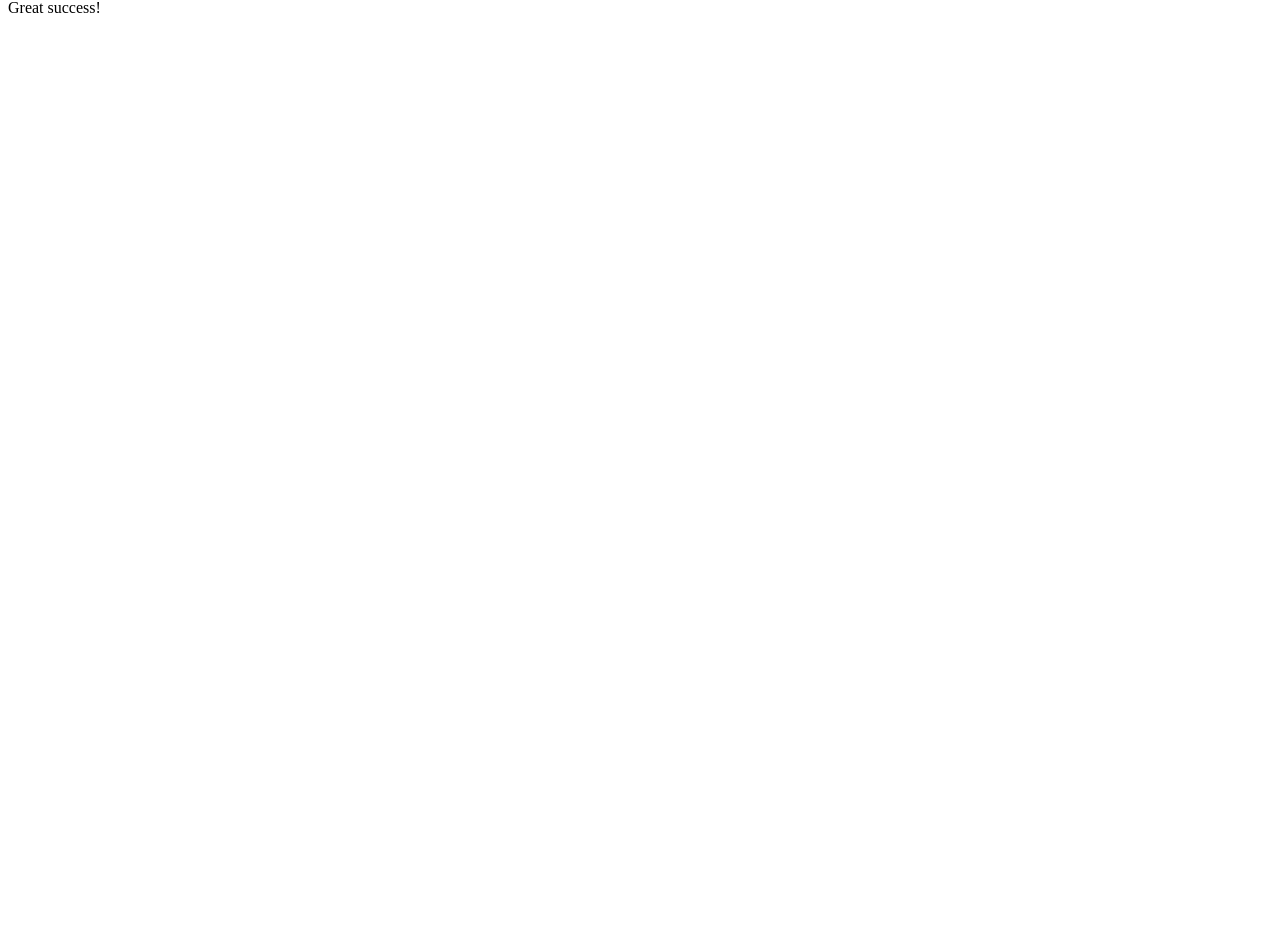
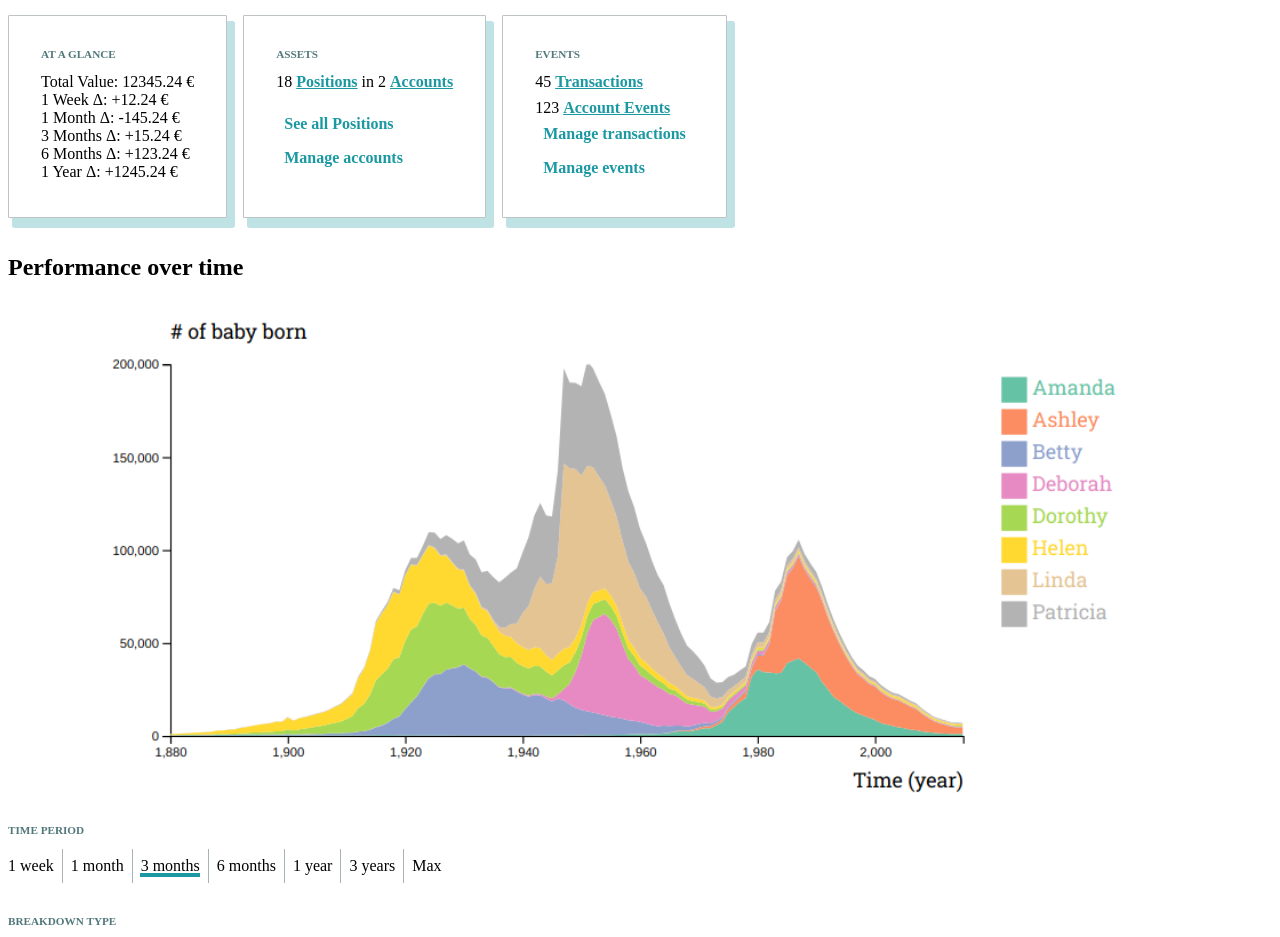
Before and after one commit to ilonajulczuk/invertimo, a React app: page / in a window 1280 px wide. Shown: the part 81-1018 px from the top of the page. Before the commit the page ends 800 px from the top, so only its background shows below. Built offline with nearby package versions, Linux system fonts and the light colour scheme; the HTML template or start-up script is replaced by a standard one.

Commit message:
Mock out the Portfolio page
- it's not interactive and is based on fake data
- the graph is completely unrelated but is there for UI purposes

```diff
--- a/assets/App.js
+++ b/assets/App.js
@@ -1,12 +1,11 @@
 import React from 'react';
-
+import Portfolio from './Portfolio.js';
 
 export default class App extends React.Component {
     render() {
         return (
             <div>
-                <h1>Hello from React!</h1>
-                <p className="button">Great success!</p>
+                <Portfolio/>
             </div>
         );
     }
--- /dev/null
+++ b/assets/Portfolio.js
@@ -0,0 +1,114 @@
+import React from 'react';
+import stacked_area_graph from './stacked_area_graph.png';
+import './portfolio.css';
+
+class PortfolioOverview extends React.Component {
+    render() {
+        let position_count = 18;
+        let account_count = 2;
+
+        let transaction_count = 45;
+        let account_event_count = 123;
+
+        return (
+            <div className="portfolio-overview">
+                <div className="portfolio-overview-card card">
+                    <span className="card-label">At a glance</span>
+                    <ul className="portfolio-stats-list">
+                        <li>
+                            Total Value: 12345.24 €
+                        </li>
+                        <li>
+                            1 Week Δ: +12.24 €
+                        </li>
+                        <li>
+                            1 Month Δ: -145.24 €
+                        </li>
+                        <li>
+                            3 Months Δ: +15.24 €
+                        </li>
+                        <li>
+                            6 Months Δ: +123.24 €
+                        </li>
+                        <li>
+                            1 Year Δ: +1245.24 €
+                        </li>
+                    </ul>
+                </div>
+                <div className="card">
+                    <span className="card-label">Assets</span>
+                    <p>
+                        {position_count} <a href="">Positions</a> in {account_count}  <a href=""> {account_count > 1 ? "Accounts" : "Account"}</a>
+                    </p>
+                    <a className="button">See all Positions</a>
+                    <a className="button">Manage accounts</a>
+                </div>
+                <div className="card">
+                <span className="card-label">Events</span>
+                    <div>{transaction_count} <a href="">Transactions</a></div>
+                    <div>{account_event_count} <a href="">Account Events</a></div>
+                    <a className="button">Manage transactions</a>
+                    <a className="button">Manage events</a>
+                </div>
+            </div>
+        )
+    }
+}
+
+class PortfolioChart extends React.Component {
+    render() {
+        return (
+            <div className="portfolio-chart">
+                <h2>Performance over time</h2>
+                <img src={stacked_area_graph} />
+                <span className="card-label">
+                    Time period
+                </span>
+                <ul className="time-selectors">
+                    <li>
+                        1 week
+                    </li>
+                    <li>
+                        1 month
+                    </li>
+                    <li class="active-time-selector">
+                        3 months
+                    </li>
+                    <li>
+                        6 months
+                    </li>
+                    <li>
+                        1 year
+                    </li>
+                    <li>
+                        3 years
+                    </li>
+                    <li>
+                        Max
+                    </li>
+                </ul>
+                <span className="card-label">
+                    Breakdown type
+                </span>
+                <select>
+                    <option value="security">By security</option>
+                    <option value="account">By account</option>
+                </select>
+            </div>
+        )
+    }
+}
+
+export default class Portfolio extends React.Component {
+
+    render() {
+        return (
+            <div>
+                <h1>Portfolio</h1>
+                <PortfolioOverview />
+                <PortfolioChart />
+            </div>
+        )
+
+    }
+}
--- /dev/null
+++ b/assets/portfolio.css
@@ -0,0 +1,96 @@
+.portfolio-chart {
+    display: flex;
+    flex-direction: column;
+    margin-bottom: 4em;
+}
+
+.portfolio-overview {
+    display: flex;
+}
+
+.card {
+    padding: 2em;
+    border-radius: 1px;
+    border: 1px solid #384a5052;
+    display: flex;
+    flex-direction: column;
+    margin: 1em;
+    margin-left: 0;
+    box-shadow: 6px 8px 0px 2px #1b98a147;
+}
+
+.card div {
+    margin-top: 0.5em;
+}
+a {
+    color: #1b98a1;
+    font-weight: bold;
+}
+
+a.button {
+    padding: 0.5em;
+}
+.card-label {
+    text-transform: uppercase;
+    font-weight: bold;
+    color: #52787b;
+    font-size: 0.7em;
+    margin-bottom: 0.5em;
+}
+
+.card p {
+    margin-top: 0.5em;
+}
+
+.card ul {
+    list-style-type: none;
+    margin: 0;
+    margin-top: 0.5em;
+    padding: 0;
+    display: flex;
+    flex-direction: column;
+}
+
+ul.time-selectors {
+    list-style-type: none;
+    margin: 0;
+    margin-top: 0.5em;
+    padding: 0;
+    display: flex;
+    flex-direction: row;
+    margin-bottom: 2em;
+}
+
+ul.time-selectors li {
+    padding: 0.5em;
+    border-right: 1px solid #40535371;
+}
+
+ul.time-selectors li:last-child {
+    padding: 0.5em;
+    border-right: none;
+}
+ul.time-selectors li:first-child {
+    padding-left: 0;
+}
+
+
+.active-time-selector {
+    position: relative;
+}
+
+.active-time-selector::before {
+    content: "";
+    position: absolute;
+    border-top: 4px solid #1b98a1;
+    width: 80%;
+    height: 2px;
+    bottom: 4px;
+    left: 10%;
+    z-index: -1;
+}
+
+select {
+    margin-top: 0.5em;
+    max-width: 200px;
+}
--- a/package.json
+++ b/package.json
@@ -23,6 +23,8 @@
     "@babel/preset-env": "^7.13.15",
     "@babel/preset-react": "^7.13.13",
     "babel-loader": "^8.2.2",
+    "css-loader": "^5.2.4",
+    "style-loader": "^2.0.0",
     "webpack": "^5.33.2",
     "webpack-cli": "^4.6.0"
   },
--- a/static/base.css
+++ b/static/base.css
@@ -22,7 +22,7 @@ h1, h2, h3, h4, h5 {
     display: grid;
     grid-template-columns: 1fr;
     /* Side nav is hidden on mobile */
-    grid-template-rows: 120px 1fr 120px;
+    grid-template-rows: 60px 1fr 120px;
     grid-template-areas: 'header' 'main' 'footer';
     height: 100vh;
 }
@@ -61,6 +61,8 @@ h1, h2, h3, h4, h5 {
     background: #e96158;
     color: white;
     font-weight: bold;
+    margin-top: 0.5em;
+    text-align: center;
 }
 
 .button:hover {
@@ -94,7 +96,7 @@ a, a:hover {
     grid-area: 'main';
     color: #404747;
     padding: 1em;
-    text-align: center;
+    height: 100%;
 }
 
 .footer {
@@ -154,7 +156,7 @@ ul.features {
 
 @media only screen and (min-width: 350px) {
     .grid-container {
-        grid-template-rows: 100px 1fr 120px;
+        grid-template-rows: 60px 1fr 120px;
     }
     .header-wrapper {
         flex-direction: row;
--- a/templates/index.html
+++ b/templates/index.html
@@ -1,12 +1,6 @@
 {% extends 'base.html' %}
 {% load static %}
 {% block content %}
-
-<h1>Hey cupcake!</h1>
-<img src="{% static './cupcake.png' %}">
-<p>
-    There isn't much to show here yet. But hey, have some cake.
-</p>
 <div id="root"></div>
 <script src="{% static 'index-bundle.js' %}"></script>
 
--- a/webpack.config.js
+++ b/webpack.config.js
@@ -14,6 +14,14 @@ module.exports = {
         loader: "babel-loader",
         options: { presets: ["@babel/preset-env", "@babel/preset-react"] }
       },
+      {
+        test: /\.(png|svg|jpg|jpeg|gif)$/i,
+        type: 'asset/resource',
+      },
+      {
+        test: /\.css$/i,
+        use: ['style-loader', 'css-loader'],
+      },
     ]
   }
 };
```
Also changed, not shown: static/landing.css (added, +13 -0 lines), templates/landing.html (+12 -11 lines), assets/stacked_area_graph.png (added), 1 other file (tests, documents, lock files or other folders).
